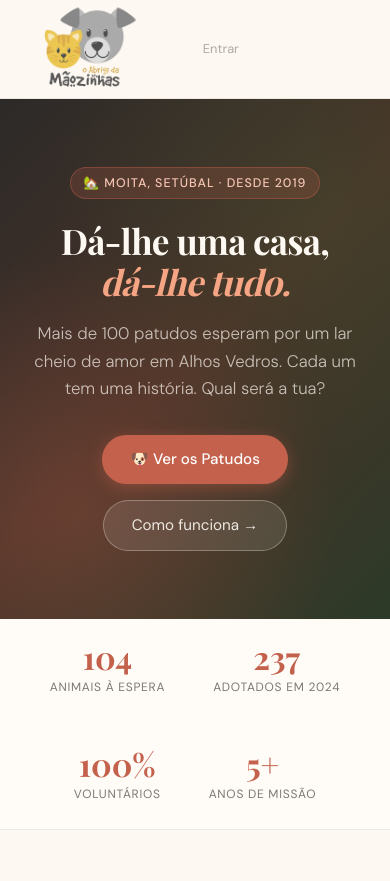
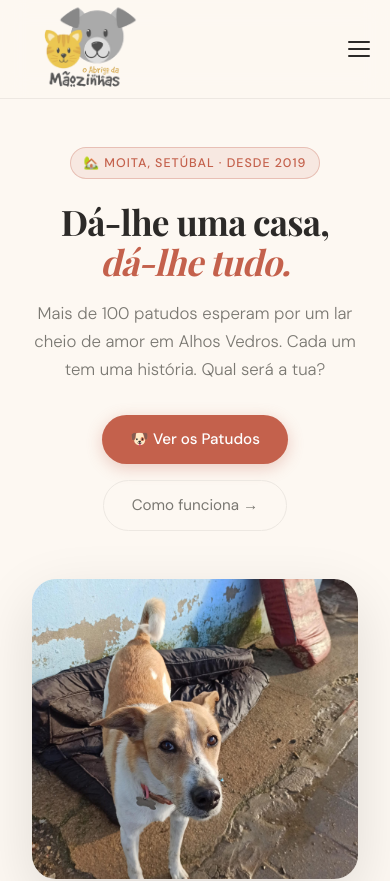
Before and after one commit to MonicaFidalgo/maozinhas, a React (Vite) app: page / in a window 390 px wide. Shown: the top 881 px of the page. Built offline with nearby package versions, Linux system fonts and the light colour scheme; no server answers; the database is empty.

Commit message:
change banner and add mobile menu

```diff
--- a/src/components/Navbar.jsx
+++ b/src/components/Navbar.jsx
@@ -1,3 +1,4 @@
+import { useState } from "react";
 import { Link, NavLink, useNavigate } from "react-router-dom";
 import { useAuth } from "../App";
 import { supabase } from "../lib/supabase";
@@ -6,15 +7,20 @@ import styles from "./Navbar.module.css";
 export default function Navbar() {
   const { session, profile } = useAuth();
   const navigate = useNavigate();
+  const [menuOpen, setMenuOpen] = useState(false);
 
   async function handleLogout() {
     await supabase.auth.signOut();
     navigate("/");
   }
 
+  function closeMenu() {
+    setMenuOpen(false);
+  }
+
   return (
     <nav className={styles.nav}>
-      <Link to="/" className={styles.logo}>
+      <Link to="/" className={styles.logo} onClick={closeMenu}>
         <img
           src="/maozinhas-logo.png"
           alt="Mãozinhas"
@@ -64,6 +70,42 @@ export default function Navbar() {
           </Link>
         )}
       </div>
+
+      {/* Mobile hamburger */}
+      <button
+        className={styles.hamburger}
+        onClick={() => setMenuOpen((o) => !o)}
+        aria-label="Menu"
+        aria-expanded={menuOpen}
+      >
+        <span className={`${styles.bar} ${menuOpen ? styles.barOpen1 : ""}`} />
+        <span className={`${styles.bar} ${menuOpen ? styles.barOpen2 : ""}`} />
+        <span className={`${styles.bar} ${menuOpen ? styles.barOpen3 : ""}`} />
+      </button>
+
+      {/* Mobile menu drawer */}
+      {menuOpen && (
+        <div className={styles.mobileMenu}>
+          <NavLink to="/" end onClick={closeMenu} className={({ isActive }) => isActive ? styles.mobileActive : ""}>Patudos</NavLink>
+          <a href="/#como-adotar" onClick={closeMenu}>Como Adotar</a>
+          <NavLink to="/apoiar" onClick={closeMenu} className={({ isActive }) => isActive ? styles.mobileActive : ""}>Apoiar</NavLink>
+          <a href="/#contacto" onClick={closeMenu}>Contacto</a>
+          {session ? (
+            <>
+              <Link to="/admin" onClick={closeMenu} className={styles.mobileAdmin}>
+                {profile?.role === "admin" ? "⚙️ Admin" : "✏️ Painel"}
+              </Link>
+              <button onClick={() => { handleLogout(); closeMenu(); }} className={styles.mobileLogout}>
+                Sair
+              </button>
+            </>
+          ) : (
+            <Link to="/admin/login" onClick={closeMenu} className={styles.mobileLogin}>
+              Entrar
+            </Link>
+          )}
+        </div>
+      )}
     </nav>
   );
 }
--- a/src/components/Navbar.module.css
+++ b/src/components/Navbar.module.css
@@ -98,11 +98,74 @@
   color: var(--terra);
 }
 
+/* HAMBURGER */
+.hamburger {
+  display: none;
+  flex-direction: column;
+  justify-content: center;
+  gap: 5px;
+  background: none;
+  border: none;
+  cursor: pointer;
+  padding: 4px;
+  margin-left: auto;
+}
+.bar {
+  display: block;
+  width: 22px;
+  height: 2px;
+  background: var(--charcoal);
+  border-radius: 2px;
+  transition: transform 0.2s, opacity 0.2s;
+}
+.barOpen1 { transform: translateY(7px) rotate(45deg); }
+.barOpen2 { opacity: 0; }
+.barOpen3 { transform: translateY(-7px) rotate(-45deg); }
+
+/* MOBILE MENU */
+.mobileMenu {
+  position: absolute;
+  top: 100%;
+  left: 0; right: 0;
+  background: rgba(253, 248, 242, 0.98);
+  backdrop-filter: blur(12px);
+  border-bottom: 1px solid var(--border);
+  display: flex;
+  flex-direction: column;
+  padding: 1rem 1.5rem 1.5rem;
+  gap: 0;
+  z-index: 99;
+}
+.mobileMenu a,
+.mobileMenu button {
+  text-decoration: none;
+  color: var(--charcoal);
+  font-size: 1rem;
+  font-weight: 400;
+  padding: .75rem 0;
+  border-bottom: 1px solid var(--border);
+  background: none;
+  border-left: none;
+  border-right: none;
+  border-top: none;
+  text-align: left;
+  cursor: pointer;
+  font-family: var(--font-body);
+  transition: color 0.15s;
+}
+.mobileMenu a:last-child,
+.mobileMenu button:last-child { border-bottom: none; }
+.mobileMenu a:hover,
+.mobileMenu button:hover { color: var(--terra); }
+.mobileActive { color: var(--terra) !important; font-weight: 500 !important; }
+.mobileDivider { height: 1px; background: var(--border); margin: .25rem 0; }
+.mobileAdmin { color: var(--terra) !important; font-weight: 500 !important; }
+.mobileLogin { opacity: 0.7; }
+.mobileLogout { color: var(--mid) !important; }
+
 @media (max-width: 640px) {
-  .links {
-    display: none;
-  }
-  .nav {
-    padding: 0 1rem;
-  }
+  .links { display: none; }
+  .actions { display: none; }
+  .hamburger { display: flex; }
+  .nav { padding: 0 1rem; position: relative; }
 }
--- a/src/pages/Home.jsx
+++ b/src/pages/Home.jsx
@@ -69,8 +69,6 @@ export default function Home() {
     <>
       {/* ── HERO ── */}
       <section className={styles.hero}>
-        <div className={styles.heroBg} />
-        <div className={styles.heroPattern} />
         <div className={styles.heroContent}>
           <span className={styles.eyebrow}>🏡 Moita, Setúbal · Desde 2019</span>
           <h1>
@@ -90,6 +88,9 @@ export default function Home() {
               Como funciona →
             </a>
           </div>
+        </div>
+        <div className={styles.heroImage}>
+          <img src="/mascote.jpg" alt="Mascote do Abrigo Mãozinhas" />
         </div>
       </section>
 
--- a/src/pages/Home.module.css
+++ b/src/pages/Home.module.css
@@ -1,29 +1,29 @@
 /* HERO */
 .hero {
-  position: relative; min-height: 520px;
-  display: grid; place-items: center;
-  overflow: hidden; background: var(--charcoal);
-  text-align: center; padding: 4rem 2rem;
+  background: var(--cream);
+  display: flex; align-items: center;
+  gap: 3rem; padding: 4rem 6rem;
+  min-height: 520px;
+  max-width: 1200px; margin: 0 auto;
 }
-.heroBg {
-  position: absolute; inset: 0;
-  background: linear-gradient(135deg, #2C2A28 0%, #4a3328 50%, #2C3A28 100%);
+.heroContent { flex: 1; min-width: 0; }
+.heroImage {
+  flex: 0 0 420px;
+  height: 480px;
+  border-radius: 24px;
+  overflow: hidden;
+  box-shadow: 0 20px 60px rgba(0,0,0,.12);
 }
-.heroPattern {
-  position: absolute; inset: 0;
-  background-image:
-    radial-gradient(circle at 20% 80%, rgba(196,97,76,.25) 0%, transparent 50%),
-    radial-gradient(circle at 80% 20%, rgba(58,107,53,.2) 0%, transparent 50%);
-}
-.heroContent {
-  position: relative; z-index: 2;
-  max-width: 640px;
+.heroImage img {
+  width: 100%; height: 100%;
+  object-fit: cover;
+  object-position: center 20%;
 }
 .eyebrow {
   display: inline-flex; align-items: center; gap: 6px;
-  background: rgba(196,97,76,.2);
-  border: 1px solid rgba(196,97,76,.4);
-  color: #F5C4B3;
+  background: rgba(196,97,76,.1);
+  border: 1px solid rgba(196,97,76,.3);
+  color: var(--terra);
   font-size: .78rem; font-weight: 500;
   letter-spacing: .08em; text-transform: uppercase;
   padding: .3rem .8rem; border-radius: 50px;
@@ -31,33 +31,40 @@
 }
 .heroContent h1 {
   font-family: var(--font-display);
-  font-size: clamp(2.2rem, 5vw, 3.4rem);
-  font-weight: 700; color: #FDF8F2;
+  font-size: clamp(2.2rem, 4vw, 3.4rem);
+  font-weight: 700; color: var(--charcoal);
   line-height: 1.15; letter-spacing: -.02em;
   margin-bottom: 1.1rem;
 }
-.heroContent h1 em { font-style: italic; color: #F5A484; }
-.heroContent p { color: rgba(253,248,242,.7); font-size: 1.05rem; font-weight: 300; max-width: 480px; margin: 0 auto 2rem; }
-.heroActions { display: flex; gap: 1rem; justify-content: center; flex-wrap: wrap; }
+.heroContent h1 em { font-style: italic; color: var(--terra); }
+.heroContent p { color: var(--mid); font-size: 1.05rem; font-weight: 300; max-width: 420px; margin-bottom: 2rem; }
+.heroActions { display: flex; gap: 1rem; flex-wrap: wrap; }
 .btnPrimary {
   display: inline-flex; align-items: center; gap: 8px;
   background: var(--terra); color: #fff;
   padding: .75rem 1.75rem; border-radius: 50px;
   font-weight: 500; font-size: .95rem; text-decoration: none;
   transition: background .2s, transform .15s;
-  box-shadow: 0 4px 16px rgba(196,97,76,.4);
+  box-shadow: 0 4px 16px rgba(196,97,76,.3);
 }
 .btnPrimary:hover { background: var(--terra-dark); transform: translateY(-2px); }
 .btnSecondary {
   display: inline-flex; align-items: center; gap: 8px;
-  background: rgba(253,248,242,.1);
-  border: 1px solid rgba(253,248,242,.3);
-  color: rgba(253,248,242,.9);
+  background: transparent;
+  border: 1px solid var(--border);
+  color: var(--mid);
   padding: .75rem 1.75rem; border-radius: 50px;
   font-size: .95rem; text-decoration: none;
-  transition: background .2s;
+  transition: border-color .2s, color .2s;
 }
-.btnSecondary:hover { background: rgba(253,248,242,.18); }
+.btnSecondary:hover { border-color: var(--terra); color: var(--terra); }
+
+@media (max-width: 900px) {
+  .hero { flex-direction: column; padding: 3rem 2rem; text-align: center; }
+  .heroImage { flex: none; width: 100%; height: 300px; }
+  .heroContent p { max-width: 100%; }
+  .heroActions { justify-content: center; }
+}
 
 /* STATS */
 .statsBar {
```
Also changed, not shown: public/mascote.jpg (added).
